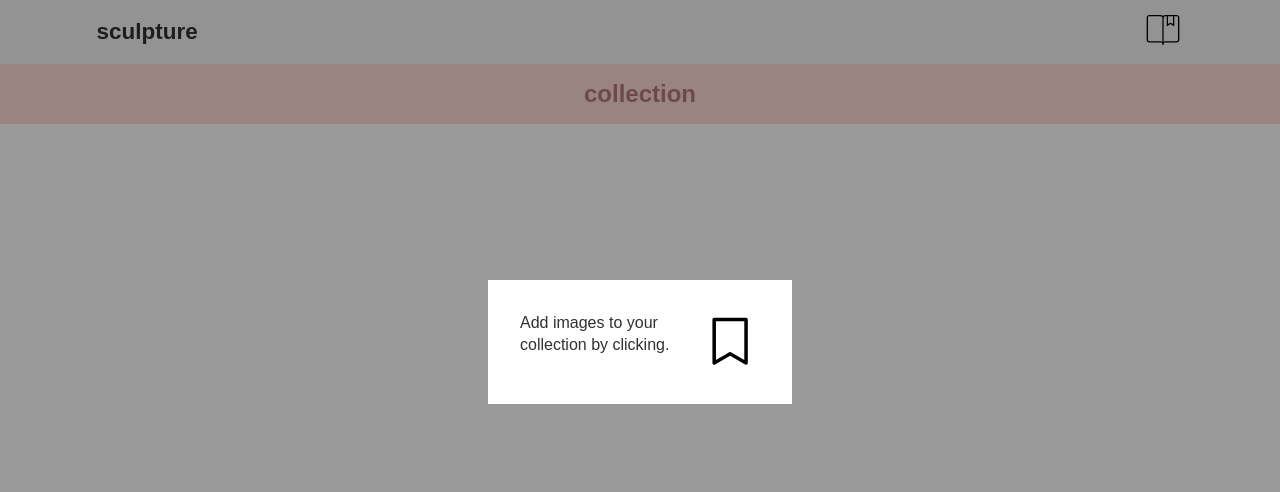
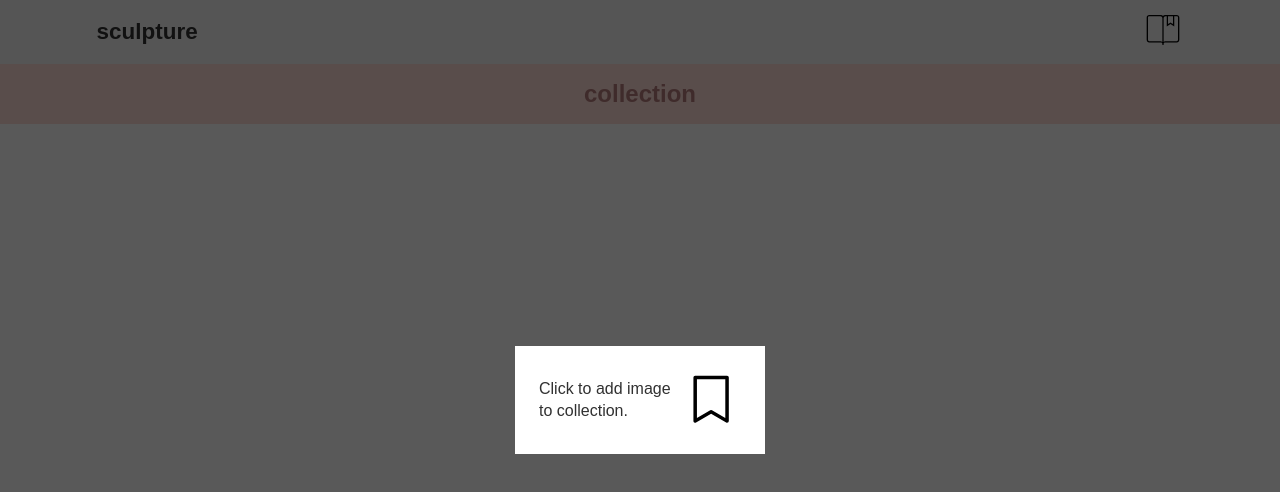
Before and after one commit to PatrikAarnivaara/sculpture, a React (Create React App) app: page /collection in a window 1280 px wide. Shown: the top 492 px of the page. Built offline with nearby package versions, Linux system fonts and the light colour scheme.

Commit message:
Removed old modal component, added infoBox

```diff
--- a/src/UI/Image/Image.jsx
+++ b/src/UI/Image/Image.jsx
@@ -1,5 +1,5 @@
 import React, { useRef } from 'react';
-import Modalus from '../Modal/Modalus';
+import Modal from '../Modal/Modal';
 import noImageIcon from '../../assets/no_image_available.svg';
 import './Image.css';
 
@@ -21,7 +21,7 @@ const Image = ({ image, alt }) => {
 				alt={alt}
 				onClick={handleModal}
 			/>
-			<Modalus ref={modal}>
+			<Modal ref={modal} defaultOpened={false}>
 				{
 					<img
 						src={`https://www.artic.edu/iiif/2/${image}/full/843,/0/default.jpg`}
@@ -29,7 +29,7 @@ const Image = ({ image, alt }) => {
 						alt={alt}
 					/>
 				}
-			</Modalus>
+			</Modal>
 		</div>
 	);
 };
--- /dev/null
+++ b/src/UI/InfoBox/InfoBox.css
@@ -0,0 +1,16 @@
+.infobox-content {
+	display: flex;
+	flex-direction: row;
+    align-items: center;
+	background-color: rgb(255, 255, 255);
+	margin: auto;
+	padding: 1.5em;
+	width: 250px;
+	max-height: 25vh;
+	line-height: 1.4;
+}
+
+.infobox-content img {
+	width: 60px;
+	height: auto;
+}
--- /dev/null
+++ b/src/UI/InfoBox/InfoBox.jsx
@@ -0,0 +1,13 @@
+import React from 'react';
+import './InfoBox.css';
+
+const InfoBox = ({ icon, alt, text }) => {
+	return (
+		<div className="infobox-content">
+			<span>{text}</span>
+			<img src={icon} alt={alt} />
+		</div>
+	);
+};
+
+export default InfoBox;
--- a/src/UI/Modal/Modal.css
+++ b/src/UI/Modal/Modal.css
@@ -1,39 +1,17 @@
-.modal {
-	box-shadow: 0 8px 6px -6px black;
-	position: static;
-	left: 20%;
-	top: 10%;
-	/* display: none; */ /* Hidden by default */
-	position: fixed; /* Stay in place */
-	z-index: 1; /* Sit on top */
-	padding-top: 35vh; /* Location of the box */
+.modalus {
+	position: fixed;
+	overflow: hidden;
+	top: 0;
+	right: 0;
+	bottom: 0;
 	left: 0;
-	top: 0;
-	width: 100%; /* Full width */
-	height: 100%; /* Full height */
-	overflow: auto; /* Enable scroll if needed */
-	background-color: rgb(0, 0, 0); /* Fallback color */
-	background-color: rgba(0, 0, 0, 0.4); /* Black w/ opacity */
+	background-color: rgba(0, 0, 0, 0.65);
+	width: 100%;
+	height: 100%;
+	display: flex;
+	align-items: center;
+	justify-content: center;
+	padding: 1.5em 1em;
+	z-index: 999999;
+	box-sizing: border-box;
 }
-
-.modal-content {
-	display: flex;
-	flex-direction: row;
-	background-color: rgb(255, 255, 255);
-	margin: auto;
-	padding: 2em;
-	max-width: 300px;
-	max-height: 25vh;
-	line-height: 1.4;
-}
-
-.modal-content img {
-	width: 60px;
-	height: auto;
-}
-
-@media only screen and (min-width: 800px) {
-	.modal-content {
-		max-width: calc(25% - 1em);
-	}
-}
--- a/src/UI/Modal/Modal.jsx
+++ b/src/UI/Modal/Modal.jsx
@@ -1,22 +1,31 @@
-import React from 'react';
+import React, { useCallback, useImperativeHandle, useState } from 'react';
+import { createPortal } from 'react-dom';
 import './Modal.css';
 
-const Modal = ({ icon, text, alt }) => {
-	window.onclick = function (event) {
-		const modal = document.getElementById('collectionModal');
-		if (event.target === modal) {
-			modal.style.display = 'none';
-		}
-	};
+const modalElement = document.getElementById('modal-root');
 
-	return (
-		<div className="modal" id="collectionModal">
-			<div className="modal-content">
-				<span>{text}</span>
-				<img src={icon} alt={alt} />
+const Modal = ({ children, defaultOpened }, ref) => {
+	const [isOpen, setIsOpen] = useState(defaultOpened);
+
+	const close = useCallback(() => setIsOpen(false), []);
+
+	useImperativeHandle(
+		ref,
+		() => ({
+			open: () => setIsOpen(true),
+			close,
+		}),
+		[close]
+	);
+
+	return createPortal(
+		isOpen ? (
+			<div className="modalus" onClick={close}>
+				{children}
 			</div>
-		</div>
+		) : null,
+		modalElement
 	);
 };
 
-export default Modal;
+export default React.forwardRef(Modal);
--- a/src/UI/Modal/Modalus.css
+++ /dev/null
@@ -1,17 +0,0 @@
-.modalus {
-	position: fixed;
-	overflow: hidden;
-	top: 0;
-	right: 0;
-	bottom: 0;
-	left: 0;
-	background-color: rgba(0, 0, 0, 0.65);
-	width: 100%;
-	height: 100%;
-	display: flex;
-	align-items: center;
-	justify-content: center;
-	padding: 1.5em 1em;
-	z-index: 999999;
-	box-sizing: border-box;
-}
--- a/src/UI/Modal/Modalus.jsx
+++ /dev/null
@@ -1,31 +0,0 @@
-import React, { useCallback, useImperativeHandle, useState } from 'react';
-import { createPortal } from 'react-dom';
-import './Modalus.css';
-
-const modalElement = document.getElementById('modal-root');
-
-const Modalus = ({ children, defaultOpened = false }, ref) => {
-	const [isOpen, setIsOpen] = useState(defaultOpened);
-
-	const close = useCallback(() => setIsOpen(false), []);
-
-	useImperativeHandle(
-		ref,
-		() => ({
-			open: () => setIsOpen(true),
-			close,
-		}),
-		[close]
-	);
-
-	return createPortal(
-		isOpen ? (
-			<div className="modalus" onClick={close}>
-				{children}
-			</div>
-		) : null,
-		modalElement
-	);
-};
-
-export default React.forwardRef(Modalus);
--- a/src/components/collection/Collection.jsx
+++ b/src/components/collection/Collection.jsx
@@ -4,6 +4,7 @@ import SculptureList from '../sculpture/SculptureList';
 import Modal from '../../UI/Modal/Modal';
 import Heading from '../../UI/Heading/Heading';
 import SearchFilterSort from '../../UI/SearchFilterSort/SearchFilterSort';
+import InfoBox from '../../UI/InfoBox/InfoBox';
 import icon from '../../assets/unbookmarked.svg';
 import trashIcon from '../../assets/trash.svg';
 
@@ -13,7 +14,9 @@ const Collection = () => {
 		<div>
 			<SearchFilterSort layout={<Heading />} />
 			{sculptures <= 0 ? (
-				<Modal icon={icon} text="Add images to your collection by clicking." alt="bookmark" />
+				<Modal defaultOpened={true}>
+					<InfoBox icon={icon} alt="bookmark" text="Click to add image to collection." />
+				</Modal>
 			) : (
 				<SculptureList
 					items={sculptures}
--- a/src/components/sculpture/SculptureListItem.jsx
+++ b/src/components/sculpture/SculptureListItem.jsx
@@ -20,11 +20,6 @@ const SculptureListItem = ({ item, iconUnClicked, iconClicked, image, date, addI
 	return (
 		<div className="card">
 			<div>
-				{/* <img
-					src={`https://www.artic.edu/iiif/2/${item[image]}/full/843,/0/default.jpg`}
-					alt={item.title}
-					id={item.id}
-				/> */}
 				<Image image={item[image]} alt={item.title} id={item.id} />
 				{/* <Link to={`/${item.id}`}>
 					<img
```
